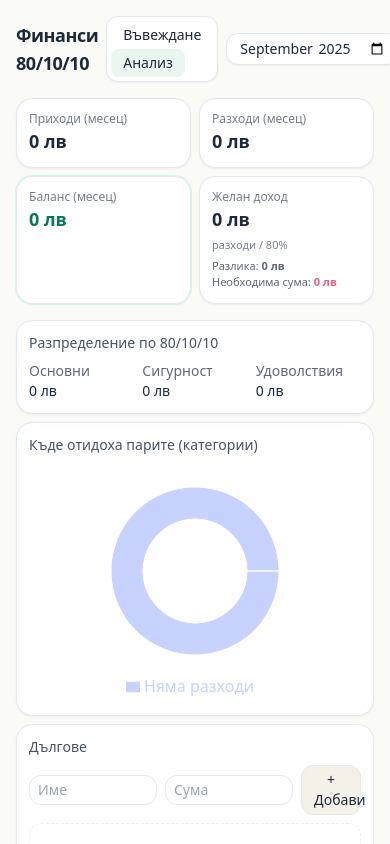
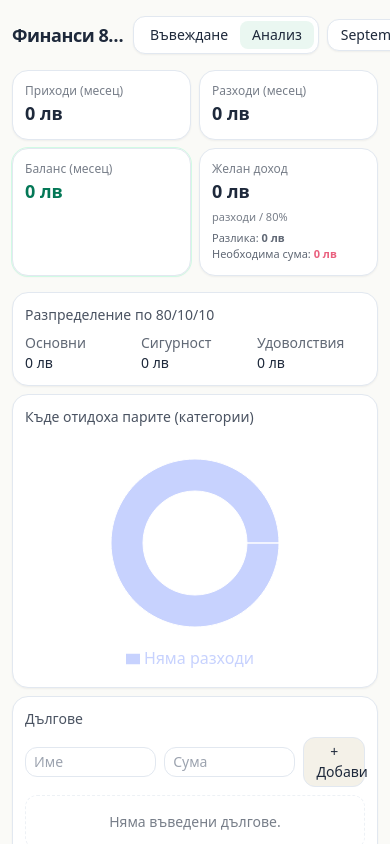
Before and after one commit to emmy649/finance-801010, a React (Vite) app: page / in a window 390 px wide. Both pictures are taken after a click on the button "Анализ". Shown: the top 844 px of the page. Built offline with nearby package versions, Linux system fonts and the light colour scheme.

Commit message:
Крайна версия обновена

```diff
--- a/src/components/FinanceLight801010.tsx
+++ b/src/components/FinanceLight801010.tsx
@@ -151,62 +151,70 @@ export default function FinanceLight801010() {
   };
 
   return (
-    <div className="min-h-dvh bg-[#fafaf7] text-slate-800">
-      <div className="mx-auto max-w-3xl p-4 sm:p-6">
-        <header className="mb-4 flex items-center justify-between gap-2">
-          <h1 className="text-lg sm:text-xl font-semibold tracking-tight">Финанси 80/10/10</h1>
-          <div className="flex items-center gap-2">
-            <nav className="rounded-xl border border-slate-200 bg-white p-1 shadow-sm text-sm">
+    <div className="min-h-dvh bg-[#fafaf7] text-slate-800 overflow-x-hidden">
+      <div className="mx-auto max-w-3xl w-full px-3 sm:px-6 py-4 sm:py-6">
+        {/* Header */}
+        <header className="mb-4 flex items-center justify-between gap-2 min-w-0">
+          <h1 className="text-lg sm:text-xl font-semibold tracking-tight truncate">Финанси 80/10/10</h1>
+          <div className="flex items-center gap-2 min-w-0">
+            <nav className="rounded-xl border border-slate-200 bg-white p-1 shadow-sm text-sm flex-shrink-0">
               <button onClick={()=>setTab('input')} className={`px-3 py-1 rounded-lg ${tab==='input'?'bg-[#f4f1e8]':''}`}>Въвеждане</button>
               <button onClick={()=>setTab('analytics')} className={`px-3 py-1 rounded-lg ${tab==='analytics'?'bg-[#eaf7f1]':''}`}>Анализ</button>
             </nav>
-            <input type="month" value={monthISO} onChange={(e)=>setMonth(e.target.value)} className="rounded-xl border border-slate-200 bg-white px-3 py-1 text-sm shadow-sm"/>
+            <input
+              type="month"
+              value={monthISO}
+              onChange={(e)=>setMonth(e.target.value)}
+              className="rounded-xl border border-slate-200 bg-white px-3 py-1 text-sm shadow-sm w-[9.5rem]"
+            />
           </div>
         </header>
 
-        {/* СТРАНИЦА 1: Въвеждане */}
+        {/* СТР. 1: Въвеждане */}
         {tab==='input' && (
-          <section className="grid gap-3">
+          <section className="grid gap-3 min-w-0">
             <Card title="Бърз разход">
-              <div className="grid grid-cols-2 sm:grid-cols-6 gap-2 items-center">
-                <input type="date" value={expDate} onChange={e=>setExpDate(e.target.value)} className="col-span-2 rounded-xl border border-slate-200 px-2 py-1 text-sm" />
-                <select value={expCat} onChange={e=>setExpCat(e.target.value)} className="col-span-2 rounded-xl border border-slate-200 px-2 py-1 text-sm">
+              <div className="grid grid-cols-2 sm:grid-cols-6 gap-2 items-center min-w-0">
+                <input type="date" value={expDate} onChange={e=>setExpDate(e.target.value)} className="col-span-2 rounded-xl border border-slate-200 px-2 py-1 text-sm w-full min-w-0" />
+                <select value={expCat} onChange={e=>setExpCat(e.target.value)} className="col-span-2 rounded-xl border border-slate-200 px-2 py-1 text-sm w-full min-w-0">
                   {(categories as string[]).map((c)=> <option key={c}>{c}</option>)}
                 </select>
-                <input placeholder="Бележка (по желание)" value={expNote} onChange={e=>setExpNote(e.target.value)} className="col-span-2 sm:col-span-1 rounded-xl border border-slate-200 px-2 py-1 text-sm" />
-                <input type="number" inputMode="decimal" placeholder="Сума" value={expAmount} onChange={e=>setExpAmount(Number(e.target.value))} className="col-span-1 rounded-xl border border-slate-200 px-2 py-1 text-sm" />
-                <button onClick={addExpense} className="col-span-1 rounded-xl border border-slate-200 bg-[#f4f1e8] px-3 py-1 text-sm hover:bg-[#eee9dc]">+ Добави</button>
+                <input placeholder="Бележка (по желание)" value={expNote} onChange={e=>setExpNote(e.target.value)} className="col-span-2 sm:col-span-1 rounded-xl border border-slate-200 px-2 py-1 text-sm w-full min-w-0" />
+                <input type="number" inputMode="decimal" placeholder="Сума" value={expAmount} onChange={e=>setExpAmount(Number(e.target.value))} className="col-span-1 rounded-xl border border-slate-200 px-2 py-1 text-sm w-full min-w-0" />
+                <button onClick={addExpense} className="col-span-1 rounded-xl border border-slate-200 bg-[#f4f1e8] px-3 py-1 text-sm hover:bg-[#eee9dc] w-full">+ Добави</button>
               </div>
             </Card>
 
             <Card title="Бърз приход">
-              <div className="grid grid-cols-2 sm:grid-cols-5 gap-2 items-center">
-                <input type="date" value={incDate} onChange={e=>setIncDate(e.target.value)} className="col-span-2 rounded-xl border border-slate-200 px-2 py-1 text-sm" />
-                <input placeholder="Етикет" value={incLabel} onChange={e=>setIncLabel(e.target.value)} className="col-span-2 sm:col-span-2 rounded-xl border border-slate-200 px-2 py-1 text-sm" />
-                <input type="number" inputMode="decimal" placeholder="Сума" value={incAmount} onChange={e=>setIncAmount(Number(e.target.value))} className="col-span-1 rounded-xl border border-slate-200 px-2 py-1 text-sm" />
-                <button onClick={addIncome} className="col-span-1 rounded-xl border border-slate-200 bg-[#eaf7f1] px-3 py-1 text-sm hover:bg-[#ddf1e7]">+ Добави</button>
+              <div className="grid grid-cols-2 sm:grid-cols-5 gap-2 items-center min-w-0">
+                <input type="date" value={incDate} onChange={e=>setIncDate(e.target.value)} className="col-span-2 rounded-xl border border-slate-200 px-2 py-1 text-sm w-full min-w-0" />
+                <input placeholder="Етикет" value={incLabel} onChange={e=>setIncLabel(e.target.value)} className="col-span-2 sm:col-span-2 rounded-xl border border-slate-200 px-2 py-1 text-sm w-full min-w-0" />
+                <input type="number" inputMode="decimal" placeholder="Сума" value={incAmount} onChange={e=>setIncAmount(Number(e.target.value))} className="col-span-1 rounded-xl border border-slate-200 px-2 py-1 text-sm w-full min-w-0" />
+                <button onClick={addIncome} className="col-span-1 rounded-xl border border-slate-200 bg-[#eaf7f1] px-3 py-1 text-sm hover:bg-[#ddf1e7] w-full">+ Добави</button>
               </div>
             </Card>
           </section>
         )}
 
-        {/* СТРАНИЦА 2: Анализ */}
+        {/* СТР. 2: Анализ */}
         {tab==='analytics' && (
-          <section className="grid gap-4">
-            <div className="grid grid-cols-2 gap-2 sm:grid-cols-4">
+          <section className="grid gap-4 min-w-0">
+            {/* Summary strip */}
+            <div className="grid grid-cols-2 gap-2 sm:grid-cols-4 min-w-0">
               <Summary label="Приходи (месец)" value={totalInc} />
               <Summary label="Разходи (месец)" value={totalExp} />
               <Summary label="Баланс (месец)" value={balance} tone={balance>=0?"pos":"neg"} />
               <Summary label="Желан доход" value={desiredIncome} hint={`разходи / 80%`}>
                 <div className="mt-1 text-[11px] opacity-70">
-                  Разлика: <b className={`${desiredDiff>0?'text-rose-600':desiredDiff<0?'text-emerald-600':''}`}>{round2(desiredDiff)} {CURRENCY}</b>
-                  {" " + (desiredDiff>0? "(недостига)" : desiredDiff<0? "(излишък)" : "")}
+                  Разлика: <b className={`${desiredDiff>0?'text-rose-600':desiredDiff<0?'text-emerald-600':''}`}>{round2(desiredDiff)} {CURRENCY}</b>{" "}
+                  {desiredDiff>0? "(недостига)" : desiredDiff<0? "(излишък)" : ""}
                   <br/>Необходима сума: <b className="text-rose-600">{round2(requiredExtra)} {CURRENCY}</b>
                 </div>
               </Summary>
             </div>
 
-            <div className="grid grid-cols-1 sm:grid-cols-3 gap-2">
+            {/* 80/10/10 + Donut + Debts */}
+            <div className="grid grid-cols-1 sm:grid-cols-3 gap-2 min-w-0">
               <TinyCard title="Разпределение по 80/10/10">
                 <div className="grid grid-cols-3 gap-2 text-sm">
                   <div><div className="opacity-70">Основни</div><div className="font-medium">{round2(sNeeds)} {CURRENCY}</div></div>
@@ -214,12 +222,14 @@ export default function FinanceLight801010() {
                   <div><div className="opacity-70">Удоволствия</div><div className="font-medium">{round2(sFun)} {CURRENCY}</div></div>
                 </div>
               </TinyCard>
+
               <Donut title="Къде отидоха парите (категории)" data={pieData} />
+
               <TinyCard title="Дългове">
                 <div className="grid grid-cols-5 gap-2 items-center mb-2">
-                  <input placeholder="Име" value={debtName} onChange={e=>setDebtName(e.target.value)} className="col-span-2 rounded-xl border border-slate-200 px-2 py-1 text-sm"/>
-                  <input type="number" inputMode="decimal" placeholder="Сума" value={debtAmount} onChange={e=>setDebtAmount(Number(e.target.value))} className="col-span-2 rounded-xl border border-slate-200 px-2 py-1 text-sm"/>
-                  <button onClick={addDebt} className="col-span-1 rounded-xl border border-slate-200 bg-[#f4f1e8] px-3 py-1 text-sm hover:bg-[#eee9dc]">+ Добави</button>
+                  <input placeholder="Име" value={debtName} onChange={e=>setDebtName(e.target.value)} className="col-span-2 rounded-xl border border-slate-200 px-2 py-1 text-sm w-full min-w-0"/>
+                  <input type="number" inputMode="decimal" placeholder="Сума" value={debtAmount} onChange={e=>setDebtAmount(Number(e.target.value))} className="col-span-2 rounded-xl border border-slate-200 px-2 py-1 text-sm w-full min-w-0"/>
+                  <button onClick={addDebt} className="col-span-1 rounded-xl border border-slate-200 bg-[#f4f1e8] px-3 py-1 text-sm hover:bg-[#eee9dc] w-full">+ Добави</button>
                 </div>
                 {(!debts || (debts as Debt[]).length===0) ? (
                   <Empty>Няма въведени дългове.</Empty>
@@ -229,7 +239,7 @@ export default function FinanceLight801010() {
                       <li key={d.id} className="flex items-center justify-between gap-2 border-t border-slate-100 pt-1">
                         <label className="flex items-center gap-2">
                           <input type="checkbox" checked={!!d.done} onChange={()=>toggleDebt(d.id)} />
-                          <span className={d.done?"line-through opacity-60":""}>{d.name}</span>
+                          <span className={d.done?"line-through opacity-60 break-words":"break-words"}>{d.name}</span>
                         </label>
                         <div className="flex items-center gap-2">
                           <span className="font-medium">{round2(d.amount)} {CURRENCY}</span>
@@ -242,12 +252,14 @@ export default function FinanceLight801010() {
               </TinyCard>
             </div>
 
-            <div className="grid grid-cols-1 sm:grid-cols-2 gap-3">
+            {/* Lists */}
+            <div className="grid grid-cols-1 sm:grid-cols-2 gap-3 min-w-0">
               <ListCard title="Записи – Разходи (месец)">
                 {expMonth.length===0 ? (
                   <Empty>Няма разходи за този месец.</Empty>
                 ) : (
-                  <table className="w-full text-sm">
+                  <div className="overflow-x-auto">
+                    <table className="min-w-full text-sm">
                       <thead>
                         <tr className="text-left text-xs opacity-60">
                           <th className="py-1">Дата</th>
@@ -260,37 +272,24 @@ export default function FinanceLight801010() {
                       <tbody>
                         {expMonth.map((e)=> (
                           <tr key={e.id} className="border-t border-slate-100">
-                          <td className="py-1">{fmtDateHuman(e.date)}</td>
-                          <td className="py-1">{editExpId===e.id ? (
-                            <select value={editExpDraft.category} onChange={ev=>setEditExpDraft({...editExpDraft, category: ev.target.value})} className="rounded-lg border border-slate-200 px-2 py-0.5">
-                              {(categories as string[]).map((c)=> <option key={c}>{c}</option>)}
-                            </select>
-                          ) : e.category}</td>
-                          <td className="py-1 opacity-80">{editExpId===e.id ? (
-                            <input value={editExpDraft.note||''} onChange={ev=>setEditExpDraft({...editExpDraft, note: ev.target.value})} className="rounded-lg border border-slate-200 px-2 py-0.5"/>
-                          ) : e.note}</td>
-                          <td className="py-1 text-right">
-                            <span className="font-medium text-rose-700">{round2(editExpId===e.id? editExpDraft.amount : e.amount)} {CURRENCY}</span>
+                            <td className="py-1 whitespace-nowrap">{fmtDateHuman(e.date)}</td>
+                            <td className="py-1 whitespace-nowrap">{e.category}</td>
+                            <td className="py-1 opacity-80 break-words max-w-[12rem]">{e.note}</td>
+                            <td className="py-1 text-right whitespace-nowrap">
+                              <span className="font-medium text-rose-700">{round2(e.amount)} {CURRENCY}</span>
                             </td>
                             <td className="py-1 text-right">
-                            {editExpId===e.id ? (
                               <div className="flex justify-end gap-1">
-                                <input type="date" value={editExpDraft.date} onChange={ev=>setEditExpDraft({...editExpDraft, date: ev.target.value})} className="rounded-lg border border-slate-200 px-2 py-0.5 text-xs"/>
-                                <input type="number" value={editExpDraft.amount} onChange={ev=>setEditExpDraft({...editExpDraft, amount: Number(ev.target.value)})} className="w-24 rounded-lg border border-slate-200 px-2 py-0.5 text-xs"/>
-                                <button onClick={saveEditExp} className="rounded-lg px-2 py-0.5 text-xs ring-1">💾</button>
-                                <button onClick={()=>setEditExpId(null)} className="rounded-lg px-2 py-0.5 text-xs ring-1">✖</button>
-                              </div>
-                            ) : (
-                              <div className="flex justify-end gap-1">
-                                <button onClick={()=>startEditExp(e)} className="rounded-lg px-2 py-0.5 text-xs ring-1">✎</button>
+                                {/* редакция/изтриване – по желание можеш да ги включиш */}
+                                {/* <button className="rounded-lg px-2 py-0.5 text-xs ring-1">✎</button> */}
                                 <button onClick={()=>deleteExp(e.id)} className="rounded-lg px-2 py-0.5 text-xs ring-1">✕</button>
                               </div>
-                            )}
                             </td>
                           </tr>
                         ))}
                       </tbody>
                     </table>
+                  </div>
                 )}
               </ListCard>
 
@@ -298,7 +297,8 @@ export default function FinanceLight801010() {
                 {incMonth.length===0 ? (
                   <Empty>Няма приходи за този месец.</Empty>
                 ) : (
-                  <table className="w-full text-sm">
+                  <div className="overflow-x-auto">
+                    <table className="min-w-full text-sm">
                       <thead>
                         <tr className="text-left text-xs opacity-60">
                           <th className="py-1">Дата</th>
@@ -310,32 +310,22 @@ export default function FinanceLight801010() {
                       <tbody>
                         {incMonth.map((i)=> (
                           <tr key={i.id} className="border-t border-slate-100">
-                          <td className="py-1">{fmtDateHuman(i.date)}</td>
-                          <td className="py-1">{editIncId===i.id ? (
-                            <input value={editIncDraft.label} onChange={ev=>setEditIncDraft({...editIncDraft, label: ev.target.value})} className="rounded-lg border border-slate-200 px-2 py-0.5"/>
-                          ) : i.label}</td>
-                          <td className="py-1 text-right">
-                            <span className="font-medium text-emerald-700">{round2(editIncId===i.id? editIncDraft.amount : i.amount)} {CURRENCY}</span>
+                            <td className="py-1 whitespace-nowrap">{fmtDateHuman(i.date)}</td>
+                            <td className="py-1 break-words max-w-[12rem]">{i.label}</td>
+                            <td className="py-1 text-right whitespace-nowrap">
+                              <span className="font-medium text-emerald-700">{round2(i.amount)} {CURRENCY}</span>
                             </td>
                             <td className="py-1 text-right">
-                            {editIncId===i.id ? (
                               <div className="flex justify-end gap-1">
-                                <input type="date" value={editIncDraft.date} onChange={ev=>setEditIncDraft({...editIncDraft, date: ev.target.value})} className="rounded-lg border border-slate-200 px-2 py-0.5 text-xs"/>
-                                <input type="number" value={editIncDraft.amount} onChange={ev=>setEditIncDraft({...editIncDraft, amount: Number(ev.target.value)})} className="w-24 rounded-lg border border-slate-200 px-2 py-0.5 text-xs"/>
-                                <button onClick={saveEditInc} className="rounded-lg px-2 py-0.5 text-xs ring-1">💾</button>
-                                <button onClick={()=>setEditIncId(null)} className="rounded-lg px-2 py-0.5 text-xs ring-1">✖</button>
-                              </div>
-                            ) : (
-                              <div className="flex justify-end gap-1">
-                                <button onClick={()=>startEditInc(i)} className="rounded-lg px-2 py-0.5 text-xs ring-1">✎</button>
+                                {/* <button className="rounded-lg px-2 py-0.5 text-xs ring-1">✎</button> */}
                                 <button onClick={()=>deleteInc(i.id)} className="rounded-lg px-2 py-0.5 text-xs ring-1">✕</button>
                               </div>
-                            )}
                             </td>
                           </tr>
                         ))}
                       </tbody>
                     </table>
+                  </div>
                 )}
               </ListCard>
             </div>
@@ -350,15 +340,16 @@ export default function FinanceLight801010() {
   );
 }
 
+/* ------- UI helpers ------- */
 const Card: React.FC<{ title: string; children?: React.ReactNode }> = ({ title, children }) => (
-  <div className="rounded-2xl border border-slate-200 bg-white p-3 shadow-sm">
+  <div className="rounded-2xl border border-slate-200 bg-white p-3 shadow-sm w-full max-w-full">
     <div className="mb-2 text-sm font-medium opacity-80">{title}</div>
-    {children}
+    <div className="min-w-0">{children}</div>
   </div>
 );
 
 const Summary: React.FC<{ label: string; value: number; hint?: string; tone?: 'pos'|'neg'; children?: React.ReactNode }> = ({ label, value, hint, tone, children }) => (
-  <div className={`rounded-2xl border border-slate-200 bg-white p-3 shadow-sm ${tone==='pos'? 'outline outline-1 outline-emerald-100' : tone==='neg'? 'outline outline-1 outline-rose-100' : ''}`}>
+  <div className={`rounded-2xl border border-slate-200 bg-white p-3 shadow-sm w-full max-w-full ${tone==='pos'? 'outline outline-1 outline-emerald-100' : tone==='neg'? 'outline outline-1 outline-rose-100' : ''}`}>
     <div className="text-xs opacity-60">{label}</div>
     <div className={`text-lg font-semibold ${tone==='pos'? 'text-emerald-700' : tone==='neg'? 'text-rose-700' : ''}`}>
       {round2(value)} {CURRENCY}
@@ -369,25 +360,25 @@ const Summary: React.FC<{ label: string; value: number; hint?: string; tone?: 'p
 );
 
 const TinyCard: React.FC<{ title: string; children?: React.ReactNode }> = ({ title, children }) => (
-  <div className="rounded-2xl border border-slate-200 bg-white p-3 shadow-sm">
+  <div className="rounded-2xl border border-slate-200 bg-white p-3 shadow-sm w-full max-w-full">
     <div className="mb-2 text-sm font-medium opacity-80">{title}</div>
-    {children}
+    <div className="min-w-0">{children}</div>
   </div>
 );
 
 const ListCard: React.FC<{ title: string; children?: React.ReactNode }> = ({ title, children }) => (
-  <div className="rounded-2xl border border-slate-200 bg-white p-3 shadow-sm">
+  <div className="rounded-2xl border border-slate-200 bg-white p-3 shadow-sm w-full max-w-full">
     <div className="mb-2 text-sm font-medium opacity-80">{title}</div>
-    <div className="overflow-x-auto">{children}</div>
+    <div className="min-w-0">{children}</div>
   </div>
 );
 
 const Empty: React.FC<{ children: React.ReactNode }> = ({ children }) => (
-  <div className="rounded-xl border border-dashed border-slate-200 p-4 text-center text-sm opacity-60">{children}</div>
+  <div className="rounded-xl border border-dashed border-slate-200 p-4 text-center text-sm opacity-60 w-full max-w-full">{children}</div>
 );
 
 const Donut: React.FC<{ title: string; data: { name: string; value: number }[] }> = ({ title, data }) => (
-  <div className="rounded-2xl border border-slate-200 bg-white p-3 shadow-sm">
+  <div className="rounded-2xl border border-slate-200 bg-white p-3 shadow-sm w-full max-w-full">
     <div className="mb-2 text-sm font-medium opacity-80">{title}</div>
     <div className="h-60">
       <ResponsiveContainer width="100%" height="100%">
```
Lines whose indentation alone changed are shown as unchanged.
